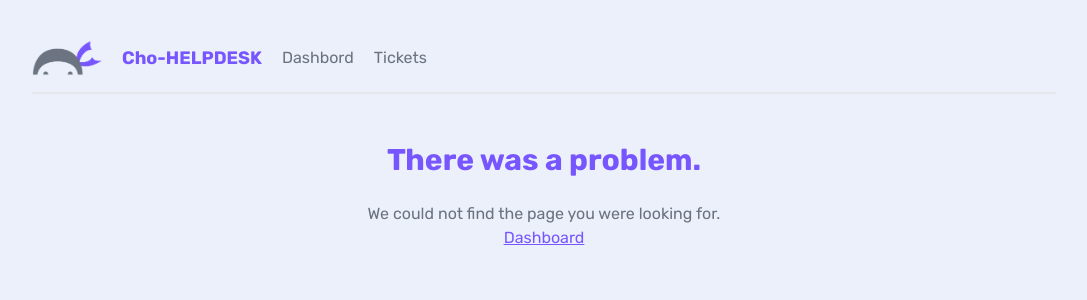
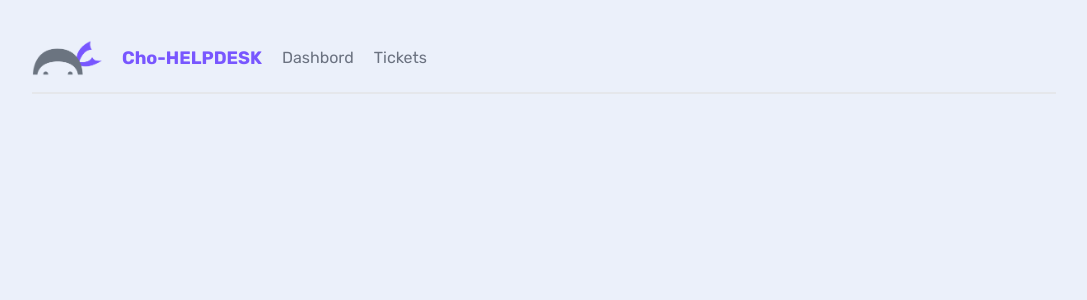
Before and after one commit to cisdell/cho-helpdesk, a Next.js app: page /login in a window 1280 px wide. Before the commit this address had no page. Shown: the top 300 px of the page, without its empty margins (96-1183 px from the left). Built offline with nearby package versions, Linux system fonts and the light colour scheme.

Commit message:
auth and signup base

```diff
--- /dev/null
+++ b/app/(auth)/login/page.jsx
@@ -0,0 +1,10 @@
+import React from "react";
+import { Main } from "../../../node_modules/next/document";
+
+export default function Login() {
+  return (
+    <main>
+      <h2 className="text-center"></h2>
+    </main>
+  );
+}
--- /dev/null
+++ b/app/(auth)/signup/page.jsx
@@ -0,0 +1,9 @@
+import React from "react";
+
+export default function Signup() {
+  return (
+    <main>
+      <h2 className="text-center">Sign up</h2>
+    </main>
+  );
+}
```
